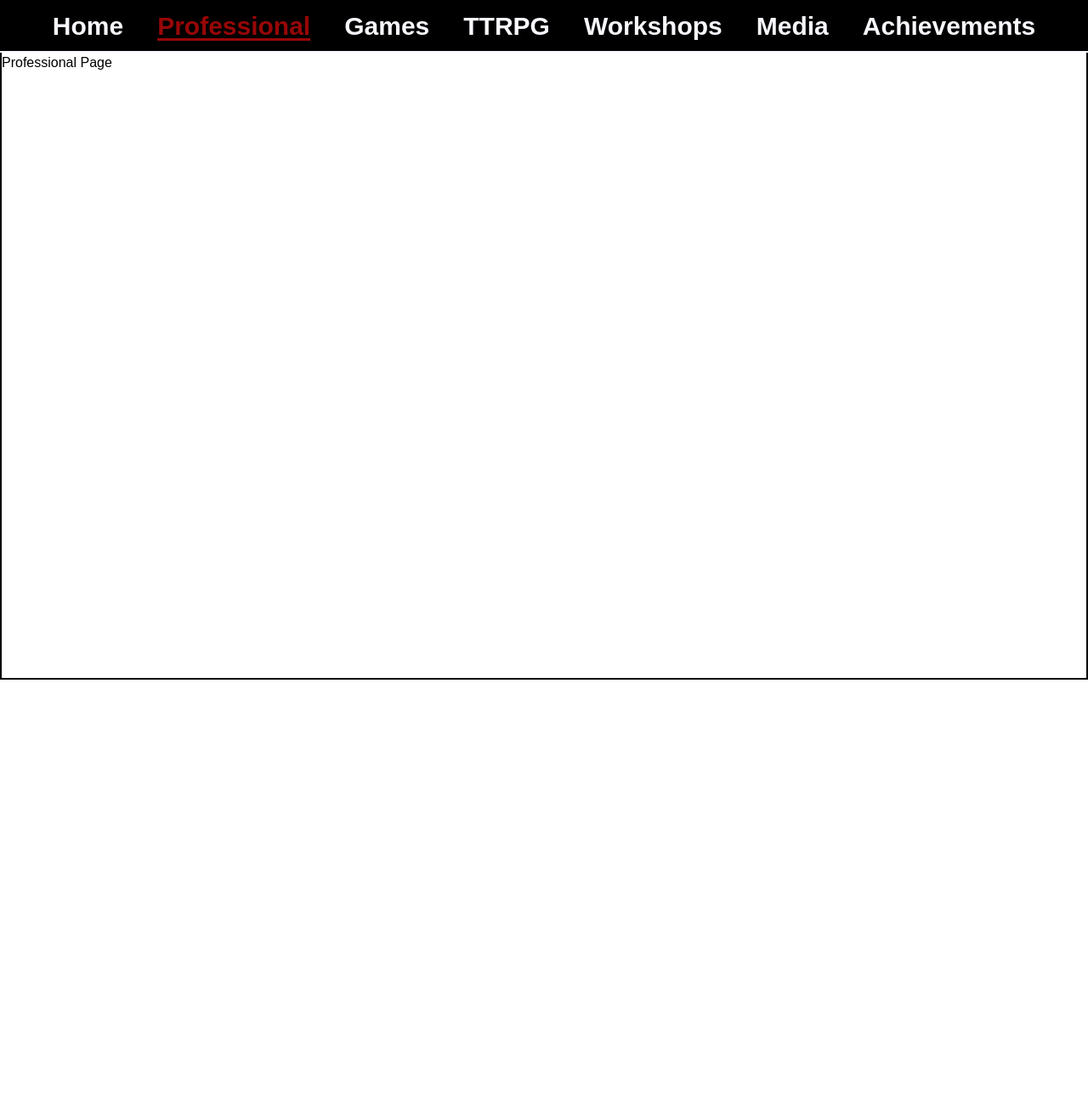
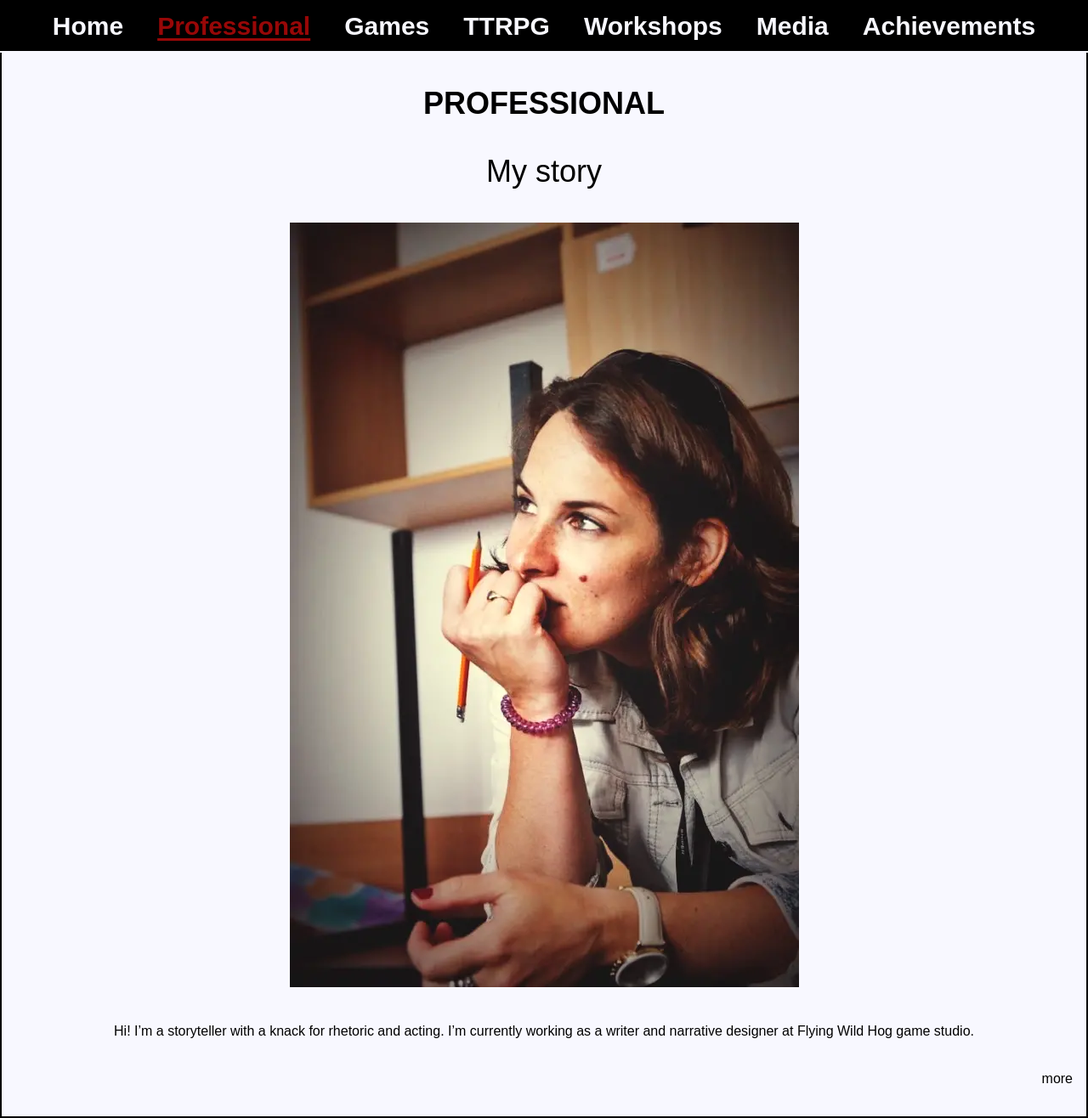
Before and after one commit to ArekKuna/merry-tales-react, a React (Create React App) app: page /professional in a window 1280 px wide. Shown: the whole page at 85% size. Before the commit the page ends 800 px from the top, so only its background shows below. Built offline with nearby package versions, Linux system fonts and the light colour scheme; the HTML template or start-up script is replaced by a standard one; a web font is replaced by a local one.

Commit message:
feat: add about component to professional page

```diff
--- /dev/null
+++ b/src/components/About/About.jsx
@@ -0,0 +1,51 @@
+import { useState } from 'react';
+
+import merry from 'assets/about/about.webp';
+import AboutParagraph from './AboutParagraph/AboutParagraph';
+
+const About = () => {
+  const [more, setMore] = useState(false);
+
+  const handleMore = () => {
+    setMore((prevState) => !prevState);
+  };
+
+  return (
+    <div className='w-full flex flex-col items-center'>
+      <h3 className='mb-10 text-4xl'>My story</h3>
+      <div>
+        <img src={merry} alt='Merry' className='w-full mb-10 object-cover ' />
+      </div>
+      <div>
+        <div className='px-4'>
+          <AboutParagraph
+            text='Hi! I’m a storyteller with a knack for rhetoric and acting. I’m
+            currently working as a writer and narrative designer at Flying Wild
+            Hog game studio.'
+          />
+          <div
+            className={
+              !more
+                ? 'max-h-0 overflow-hidden transition-all ease-in-out duration-700'
+                : 'max-h-[550px] overflow-hidden transition-all duration-700'
+            }
+          >
+            <AboutParagraph
+              text='Since early childhood I’ve been exploring and creating fictional
+              settings in various games, be it the tabletop RPG or video games.
+              I’ve grown up on Call of Cthulhu and DnD, started my career as an
+              RPG writer, then moved forward to the game industry. Writing and
+              designing the narrative have become my forte. In my free time I
+              practise boxing and do amateur theatre. Other than that I host a
+              radio broadcast covering the topic of music in games. And so far,
+              so good! ;)'
+            />
+          </div>
+          <AboutParagraph text='more' variant='textEnd' onCLick={handleMore} />
+        </div>
+      </div>
+    </div>
+  );
+};
+
+export default About;
--- /dev/null
+++ b/src/components/About/AboutParagraph/AboutParagraph.jsx
@@ -0,0 +1,18 @@
+const variantMap = {
+  def: 'mb-8 text-center',
+  textEnd: 'text-end',
+};
+
+const AboutParagraph = ({ text, variant, onCLick }) => {
+  const variantClasses = variantMap[variant];
+
+  const { def } = variantMap;
+
+  return (
+    <p className={`${def} ${variantClasses}`} onClick={onCLick}>
+      {text}
+    </p>
+  );
+};
+
+export default AboutParagraph;
--- a/src/layout/Layout/Layout.jsx
+++ b/src/layout/Layout/Layout.jsx
@@ -1,11 +1,15 @@
+import { useLocation } from 'react-router-dom';
+
 import Header from 'layout/Header/Header';
 import Main from 'layout/Main/Main';
 
 const Layout = ({ children }) => {
+  const { pathname } = useLocation();
+
   return (
     <>
       <Header />
-      <Main>{children}</Main>
+      <Main variant={pathname === '/' ? 'grid' : 'flex'}>{children}</Main>
     </>
   );
 };
--- a/src/layout/Main/Main.jsx
+++ b/src/layout/Main/Main.jsx
@@ -1,9 +1,15 @@
-const Main = ({ children }) => {
-  return (
-    <main className='pt-header grid grid-cols-1 grid-rows-3 sm:grid-cols-2 sm:grid-rows-3 border-2 border-black min-h-screen xl:grid-cols-8 xl:grid-rows-5 xl:max-h-screen xl:max-w-screen'>
-      {children}
-    </main>
-  );
+const variantMap = {
+  def: 'pt-header border-2 border-black min-h-screen xl:max-w-screen',
+  grid: 'grid grid-cols-1 grid-rows-3 sm:grid-cols-2 sm:grid-rows-3 xl:max-h-screen xl:grid-cols-8 xl:grid-rows-5',
+  flex: 'flex flex-col items-center bg-ghostWhite',
+};
+
+const Main = ({ children, variant = 'def' }) => {
+  const variantClasses = variantMap[variant];
+
+  const { def } = variantMap;
+
+  return <main className={`${def} ${variantClasses}`}>{children}</main>;
 };
 
 export default Main;
--- /dev/null
+++ b/src/layout/PageTitle/PageTitle.jsx
@@ -0,0 +1,9 @@
+const PageTitle = ({ text }) => {
+  return (
+    <h1 className='my-10 px-1 text-4xl text-center font-bold uppercase'>
+      {text}
+    </h1>
+  );
+};
+
+export default PageTitle;
--- a/src/pages/HomePage.jsx
+++ b/src/pages/HomePage.jsx
@@ -1,4 +1,3 @@
-import Main from 'layout/Main/Main';
 import Box from 'layout/Box/Box';
 import Logo from 'layout/Logo/Logo';
 import AboutBox from 'components/Boxes/AboutBox/AboutBox';
--- a/src/pages/Professional.jsx
+++ b/src/pages/Professional.jsx
@@ -1,5 +1,13 @@
+import PageTitle from 'layout/PageTitle/PageTitle';
+import About from 'components/About/About';
+
 const Professional = () => {
-  return <h1>Professional Page</h1>;
+  return (
+    <>
+      <PageTitle text='Professional' />
+      <About />
+    </>
+  );
 };
 
 export default Professional;
```
Also changed, not shown: src/assets/about/about.webp (added).
